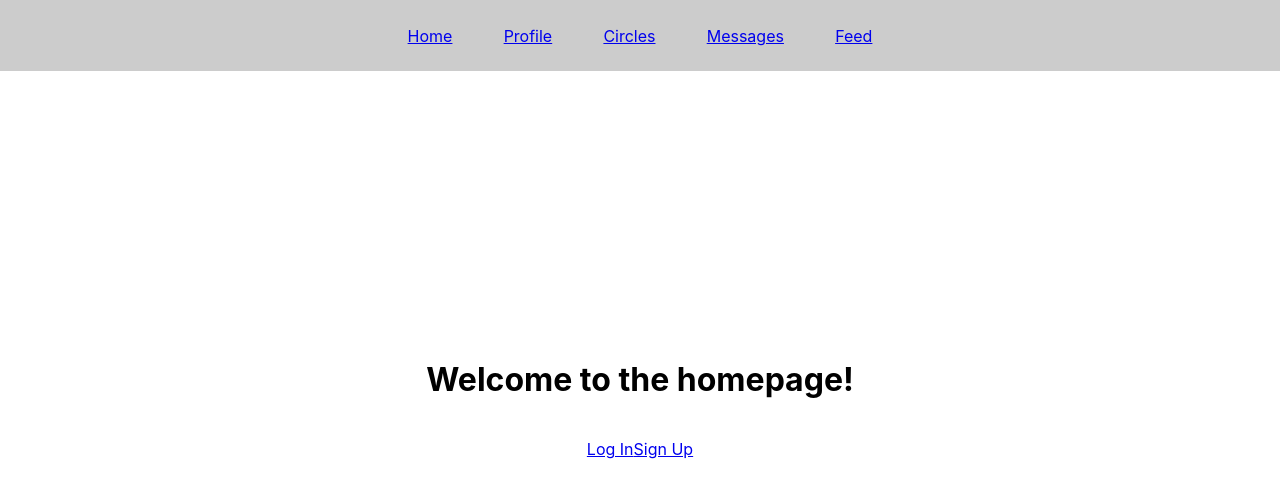
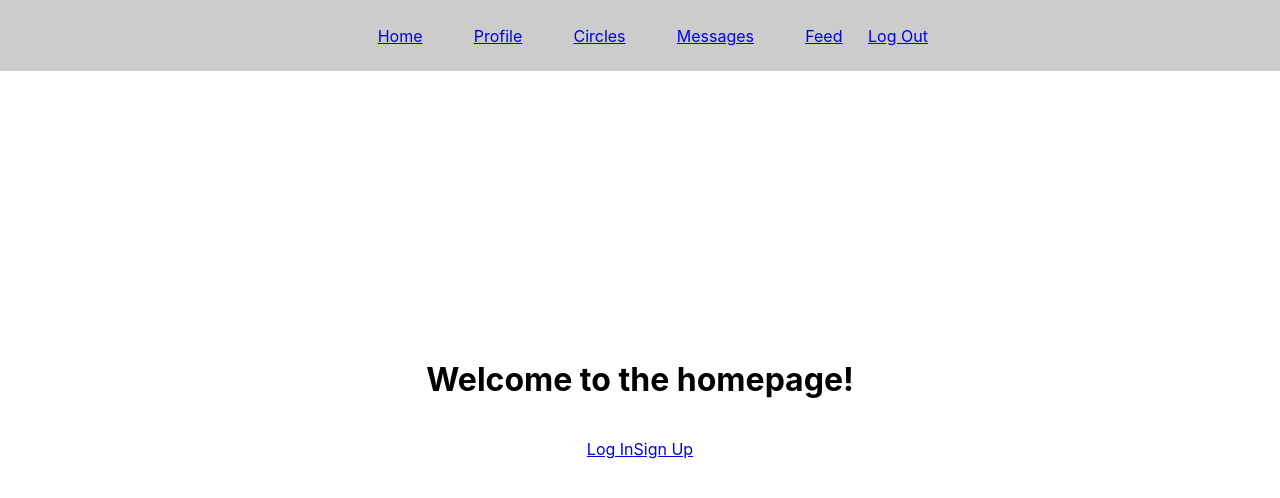
Before and after one commit to christopherdavidjohnson/open_circle_frontend, a React (Create React App) app: page / in a window 1280 px wide. Shown: the top 498 px of the page. Built offline with nearby package versions, Linux system fonts and the light colour scheme; no server answers.

Commit message:
move nav to own component

```diff
--- a/src/components/App.js
+++ b/src/components/App.js
@@ -1,13 +1,7 @@
 import React, { Component } from 'react';
-import { HashRouter as HashRouter, Switch, Route, Link} from "react-router-dom";
-import axios from 'axios'
-import Home from "./pages/Home";
-import Login from './pages/registrations/Login'
-import Signup from './pages/registrations/Signup'
-import Profile from "./pages/Profile";
-import Circles from "./pages/Circles";
-import Messages from "./pages/Messages";
-import Feed from "./pages/Feed";
+import Nav from './Nav';
+import axios from 'axios';
+
 import './stylesheets/App.css';
 
 class App extends Component {
@@ -18,7 +12,6 @@ class App extends Component {
       isLoggedIn: false,
       user: {}
     };
-    this._handleClick = this._handleClick.bind(this);
   }
 
   componentDidMount() {
@@ -61,62 +54,11 @@ class App extends Component {
 
   render() {
     return (
-      <HashRouter>
-        <div className="App">
-          <div className="navbar">
-            <div className="nav">
-              <Link to="/">Home</Link>
-            </div>
-
-            <div className="nav">
-              <Link to="/profile">Profile</Link>
-            </div>
-
-            <div className="nav">
-              <Link to="/circles">Circles</Link>
-            </div>
-
-            <div className="nav">
-              <Link to="/messages">Messages</Link>
-            </div>
-
-            <div className="nav">
-              <Link to="/feed">Feed</Link>
-            </div>
-
-            {
-              this.loggedInStatus ?
-              <Link to='/logout' onClick={this._handleClick}>Log Out</Link> : null
-            }
-
-          </div>
-          <Switch>
-            <Route path="/profile" component={Profile}/>;
-            <Route path="/circles" component={Circles}/>;
-            <Route path="/messages" component={Messages}/>;
-            <Route path="/feed" component={Feed}/>;
-            <Route
-              path='/login'
-              render={props => (
-              <Login {...props} handleLogin={this.handleLogin} loggedInStatus={this.state.isLoggedIn}/>
-              )}
-            />
-            <Route
-              path='/signup'
-              render={props => (
-              <Signup {...props} handleLogin={this.handleLogin} loggedInStatus={this.state.isLoggedIn}/>
-              )}
-            />
-            <Route
-              path="/"
-              render={props => (
-              <Home {...props} loggedInStatus={this.state.isLoggedIn}/>
-              )}
-            />;
-
-          </Switch>
-        </div>
-      </HashRouter>
+      <Nav
+          handleClick = { this._handleClick }
+          handleLogin = { this.handleLogin }
+          isLoggedIn = {this.state.isLoggedIn}
+      />
     );
   }
 }
--- /dev/null
+++ b/src/components/Nav.js
@@ -0,0 +1,83 @@
+import React, { Component } from 'react';
+import { HashRouter as HashRouter, Switch, Route, Link} from "react-router-dom";
+import axios from 'axios'
+import Home from "./pages/Home";
+import Login from './pages/registrations/Login'
+import Signup from './pages/registrations/Signup'
+import Profile from "./pages/Profile";
+import Circles from "./pages/Circles";
+import Messages from "./pages/Messages";
+import Feed from "./pages/Feed";
+
+import './stylesheets/App.css';
+
+class Nav extends Component {
+  constructor(props) {
+    super(props);
+  }
+
+  render () {
+    return (
+      <div>
+        <HashRouter>
+          <div className="App">
+            <div className="navbar">
+              <div className="nav">
+                <Link to="/">Home</Link>
+              </div>
+
+              <div className="nav">
+                <Link to="/profile">Profile</Link>
+              </div>
+
+              <div className="nav">
+                <Link to="/circles">Circles</Link>
+              </div>
+
+              <div className="nav">
+                <Link to="/messages">Messages</Link>
+              </div>
+
+              <div className="nav">
+                <Link to="/feed">Feed</Link>
+              </div>
+
+              {
+
+                <Link to='/logout' onClick={this.props.handleClick}>Log Out</Link>
+              }
+
+            </div>
+            <Switch>
+              <Route path="/profile" component={ Profile }/>;
+              <Route path="/circles" component={ Circles }/>;
+              <Route path="/messages" component={ Messages }/>;
+              <Route path="/feed" component={ Feed }/>;
+              <Route
+                path='/login'
+                render={props => (
+                <Login {...props} handleLogin={this.props.handleLogin} loggedInStatus={this.props.isLoggedIn}/>
+                )}
+              />
+              <Route
+                path='/signup'
+                render={props => (
+                <Signup {...props} handleLogin={this.props.handleLogin} loggedInStatus={this.props.isLoggedIn}/>
+                )}
+              />
+              <Route
+                path="/"
+                render={props => (
+                <Home loggedInStatus={this.props.isLoggedIn}/>
+                )}
+              />;
+
+            </Switch>
+          </div>
+        </HashRouter>
+      </div>
+    );
+  }
+}
+
+export default Nav
```
